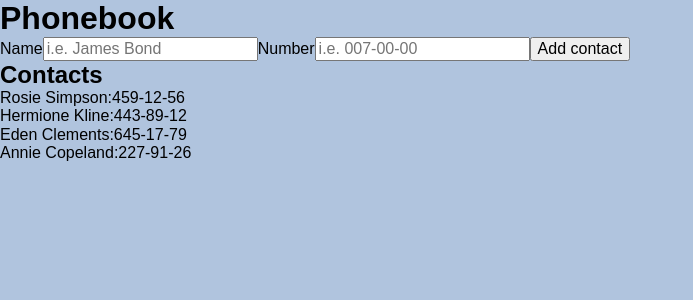
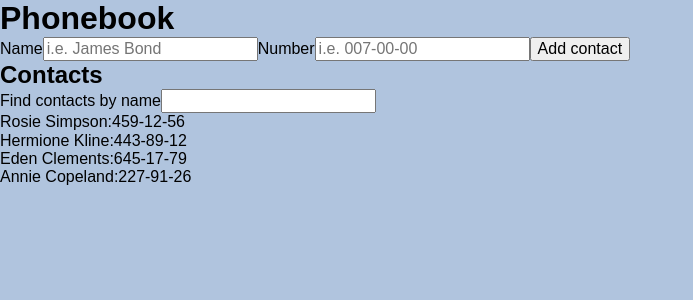
Before and after one commit to Artem-Rudko/goit-react-hw-02-phonebook, a React (Create React App) app: page / in a window 1280 px wide. Shown: the top 300 px of the page, without its empty margins (0-693 px from the left). Built offline with nearby package versions, Linux system fonts and the light colour scheme.

Commit message:
add Filter

```diff
--- a/src/App.js
+++ b/src/App.js
@@ -1,6 +1,7 @@
 import { Component } from 'react';
 import ContactForm from './components/ContactForm';
 import ContactList from './components/ContactList/ContactList';
+import Filter from './components/Filter/Filter';
 import { v4 as uuidv4 } from 'uuid';
 // import './App.css';
 
@@ -25,13 +26,26 @@ class App extends Component {
         }));
     };
 
+    changeFilter = e => {
+        this.setState({ filter: e.currentTarget.value });
+    };
+
     render() {
+        const normalizedFilter = this.state.filter.toLowerCase();
+        const filteredContacts = this.state.contacts.filter(contact =>
+            contact.name.toLowerCase().includes(normalizedFilter),
+        );
+
         return (
             <div className="App">
                 <h1>Phonebook</h1>
                 <ContactForm onSubmit={this.addNewContact} />
                 <h2>Contacts</h2>
-                <ContactList contacts={this.state.contacts} />
+                <Filter
+                    value={this.state.filter}
+                    onChange={this.changeFilter}
+                />
+                <ContactList contacts={filteredContacts} />
             </div>
         );
     }
--- a/src/components/Filter/Filter.js
+++ b/src/components/Filter/Filter.js
@@ -0,0 +1,11 @@
+const Filter = ({ value, onChange }) => {
+    return (
+        <label>
+            {' '}
+            Find contacts by name
+            <input type="text" value={value} onChange={onChange}></input>
+        </label>
+    );
+};
+
+export default Filter;
```
